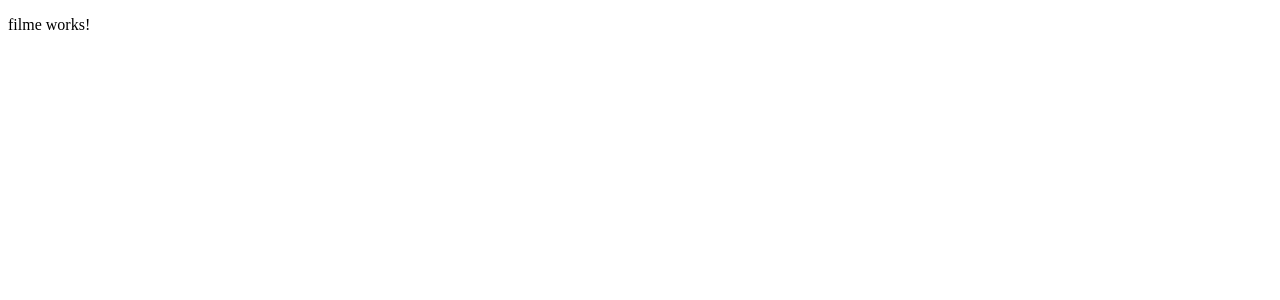
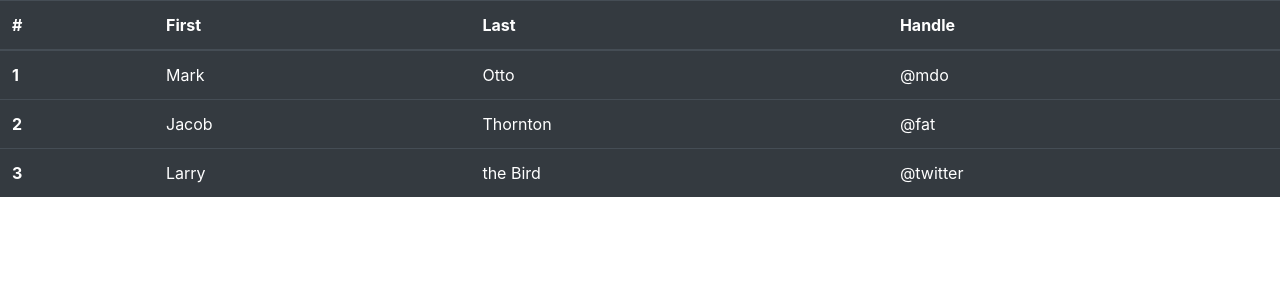
Before and after one commit to andrewserati/crud-angular-gpes-trainning, an Angular app: page /filme in a window 1280 px wide. Shown: the top 300 px of the page. Built offline with nearby package versions, Linux system fonts and the light colour scheme.

Commit message:
add bootstrap and ngx-bootstrap to packages

```diff
--- a/angular.json
+++ b/angular.json
@@ -24,6 +24,7 @@
               "src/assets"
             ],
             "styles": [
+              "node_modules/bootstrap/dist/css/bootstrap.min.css",
               "src/styles.css"
             ],
             "scripts": []
--- a/package.json
+++ b/package.json
@@ -20,6 +20,8 @@
     "@angular/platform-browser": "~9.0.0",
     "@angular/platform-browser-dynamic": "~9.0.0",
     "@angular/router": "~9.0.0",
+    "bootstrap": "^4.4.1",
+    "ngx-bootstrap": "^5.3.2",
     "rxjs": "~6.5.4",
     "tslib": "^1.10.0",
     "zone.js": "~0.10.2"
--- a/src/app/app.module.ts
+++ b/src/app/app.module.ts
@@ -3,6 +3,9 @@
 import { RouterModule, PreloadAllModules} from "@angular/router"
 import { HttpModule } from "@angular/http"
 import { HttpClientModule } from "@angular/common/http"
+import { BsDropdownModule } from 'ngx-bootstrap/dropdown';
+import { TooltipModule } from 'ngx-bootstrap/tooltip';
+import { ModalModule } from 'ngx-bootstrap/modal';
 
 import { AppComponent } from './app.component';
 import { FilmeComponent } from './filme/filme.component';
@@ -18,7 +21,10 @@
   ],
   imports: [
     BrowserModule,
-    RouterModule.forRoot(ROUTES)
+    RouterModule.forRoot(ROUTES),
+    BsDropdownModule.forRoot(),
+    TooltipModule.forRoot(),
+    ModalModule.forRoot()
   ],
   providers: [],
   bootstrap: [AppComponent]
--- a/src/app/filme/filme.component.html
+++ b/src/app/filme/filme.component.html
@@ -1 +1,30 @@
-<p>filme works!</p>
+<table class="table table-dark">
+    <thead>
+      <tr>
+        <th scope="col">#</th>
+        <th scope="col">First</th>
+        <th scope="col">Last</th>
+        <th scope="col">Handle</th>
+      </tr>
+    </thead>
+    <tbody>
+      <tr>
+        <th scope="row">1</th>
+        <td>Mark</td>
+        <td>Otto</td>
+        <td>@mdo</td>
+      </tr>
+      <tr>
+        <th scope="row">2</th>
+        <td>Jacob</td>
+        <td>Thornton</td>
+        <td>@fat</td>
+      </tr>
+      <tr>
+        <th scope="row">3</th>
+        <td>Larry</td>
+        <td>the Bird</td>
+        <td>@twitter</td>
+      </tr>
+    </tbody>
+  </table>
--- a/src/styles.css
+++ b/src/styles.css
@@ -1 +1,2 @@
 /* You can add global styles to this file, and also import other style files */
+@import '~bootstrap/dist/css/bootstrap.min.css';
```
Also changed, not shown: 1 other file (tests, documents, lock files or other folders).
